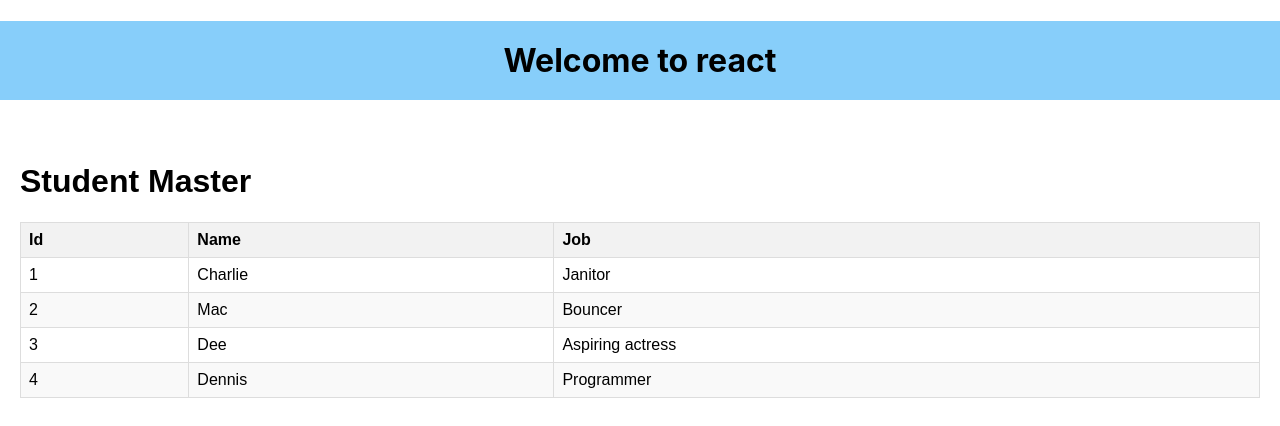
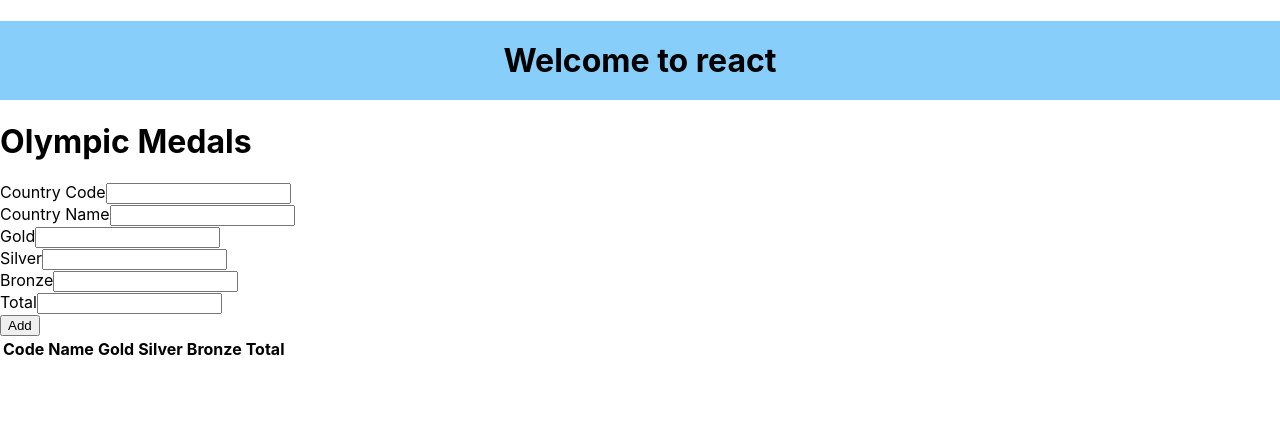
Before and after one commit to raghuprasadks/mern-oct-2024, a React (Create React App) app in the folder programs/react/reactbasics/: page / in a window 1280 px wide. Shown: the top 426 px of the page. Built offline with nearby package versions, Linux system fonts and the light colour scheme; the HTML template or start-up script is replaced by a standard one.

Commit message:
property

```diff
--- a/programs/react/reactbasics/src/App.js
+++ b/programs/react/reactbasics/src/App.js
@@ -9,6 +9,7 @@
 import FetchAPIDemo from './components/FetchAPIDemo';
 import Users from './components/Users';
 import Student from './components/Student';
+import Medals from './components/Medals';
 
 
 function App() {
@@ -45,10 +46,12 @@
      <SimpleMathCalculator></SimpleMathCalculator>
      <FetchAPIDemo></FetchAPIDemo>
      <Users></Users>
+     <Student data={studentdata}></Student>
 
       */}
+      <Medals></Medals>
 
-      <Student data={studentdata}></Student>
+
 
 
 
--- /dev/null
+++ b/programs/react/reactbasics/src/components/Medals.js
@@ -0,0 +1,71 @@
+import React,{useState} from 'react'
+
+const Medals = () => {
+    const [code, setCode] = useState()
+    const [name,setName] = useState()
+    const [gold,setGold] = useState()
+    const [silver,setSilver] = useState()
+    const [bronze,setBronze] = useState()
+    const [total,setTotal] = useState()
+    const [medals, setMedals] = useState([])
+
+    const addMedal = () => {
+        let medal = {code,name,gold,silver,bronze,total}
+        console.log("add medal ",medal)
+        setMedals([...medals,medal])
+        reset()
+    }
+
+    const reset=()=>{
+        setCode('')
+        setName('')
+        setGold('')
+        setSilver('')
+        setBronze('')
+        setTotal('')
+    }
+  return (
+    <div>
+        <h1>Olympic Medals</h1>
+        <div>
+            <label>Country Code</label>
+            <input type="text" value={code} onChange={(e)=>setCode(e.target.value)} /><br/>
+            <label>Country Name</label>
+            <input type="text" value={name} onChange={(e)=>setName(e.target.value)} /><br/>
+
+            <label>Gold</label>
+            <input type="text" value={gold} onChange={(e)=>setGold(e.target.value)} /><br/>
+            <label>Silver</label>
+            <input type="text" value={silver} onChange={(e)=>setSilver(e.target.value)} /><br/>
+            <label>Bronze</label>
+            <input type="text" value={bronze} onChange={(e)=>setBronze(e.target.value)} /><br/>
+            <label>Total</label>
+            <input type="text" value={total} onChange={(e)=>setTotal(e.target.value)} /><br/>
+            <button onClick={addMedal}>Add</button>
+        </div>
+        <div>
+          <table>
+            <tr>
+              <th>Code</th>
+              <th>Name</th>
+              <th>Gold</th>
+              <th>Silver</th>
+              <th>Bronze</th>
+              <th>Total</th>
+            </tr>
+            {medals.map((medal) => <tr key={medal.code}>
+              <td>{medal.code}</td>
+              <td>{medal.name}</td>
+              <td>{medal.gold}</td>
+              <td>{medal.silver}</td>
+              <td>{medal.bronze}</td>
+              <td>{medal.total}</td>
+              </tr>
+              )}
+          </table>
+        </div>
+    </div>
+  )
+}
+
+export default Medals
```
Also changed, not shown: 1 other file (tests, documents, lock files or other folders).
